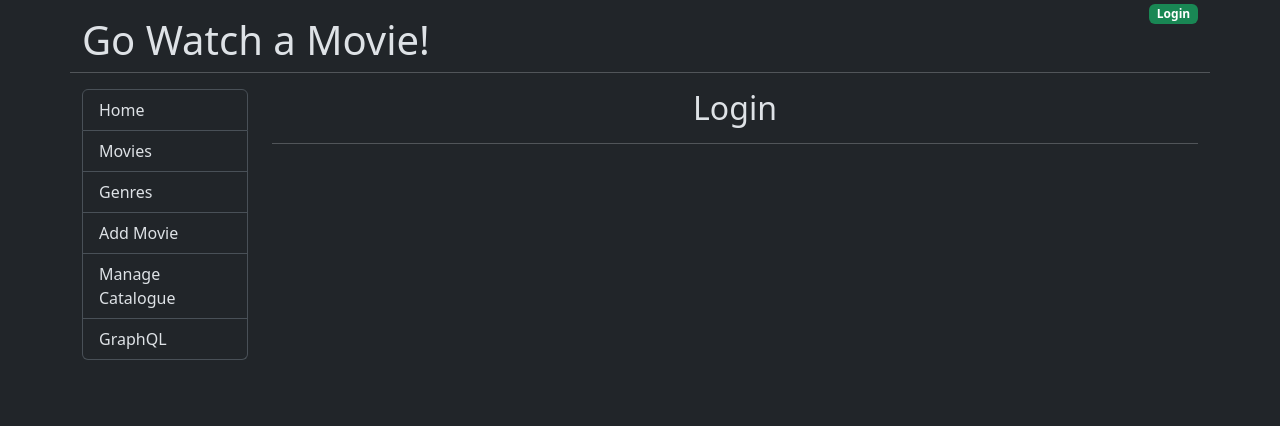
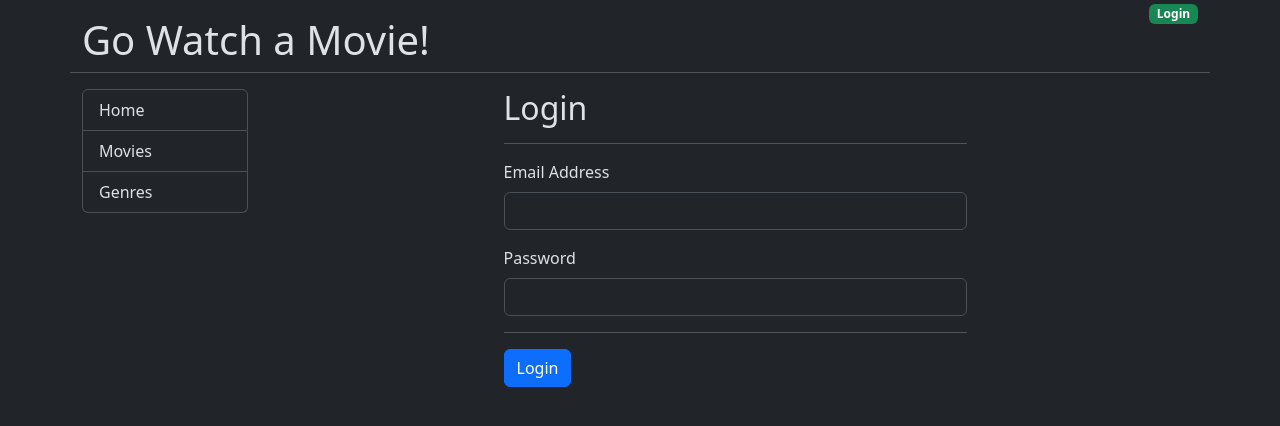
Before and after one commit to VitorCdSouza/go-movies-front-end, a React (Create React App) app: page /login in a window 1280 px wide. Shown: the top 426 px of the page. Built offline with nearby package versions, Linux system fonts and the light colour scheme.

Commit message:
ending first session with react

```diff
--- a/src/App.js
+++ b/src/App.js
@@ -1,6 +1,19 @@
-import { Link, Outlet } from "react-router-dom";
+import { useState } from "react";
+import { Link, Outlet, useNavigate } from "react-router-dom";
+import Alert from "./components/Alert";
 
 function App() {
+  const [jwtToken, setJwtToken] = useState("")
+  const [alertMessage, setAlertMessage] = useState("")
+  const [alertClassName, setAlertClassName] = useState("d-none")
+
+  const navigate = useNavigate()
+
+  const logOut = () => {
+    setJwtToken("")
+    navigate("/")
+  }
+
   return (
     <div className="container">
       <div className="row">
@@ -8,7 +21,11 @@
           <h1 className="mt-3">Go Watch a Movie!</h1>
         </div>
         <div className="col text-end">
-          <Link to="/login"><span className="badge bg-success">Login</span></Link>
+          {jwtToken === ""
+            ? <Link to="/login"><span className="badge bg-success">Login</span></Link>
+            : <a href="#!" onClick={logOut}><span className="badge bg-danger">Logout</span></a>
+          }
+
         </div>
         <hr className="mb-3"></hr>
       </div>
@@ -20,15 +37,26 @@
               <Link to="/" className="list-group-item list-group-item-action">Home</Link>
               <Link to="/movies" className="list-group-item list-group-item-action">Movies</Link>
               <Link to="/genres" className="list-group-item list-group-item-action">Genres</Link>
-              <Link to="/admin/movie/0" className="list-group-item list-group-item-action">Add Movie</Link>
-              <Link to="/manage-catalogue" className="list-group-item list-group-item-action">Manage Catalogue</Link>
-              <Link to="/graphql" className="list-group-item list-group-item-action">GraphQL</Link>
+              {jwtToken !== "" &&
+              <>
+                  <Link to="/admin/movie/0" className="list-group-item list-group-item-action">Add Movie</Link>
+                  <Link to="/manage-catalogue" className="list-group-item list-group-item-action">Manage Catalogue</Link>
+                  <Link to="/graphql" className="list-group-item list-group-item-action">GraphQL</Link>
+              </>
+              }
+
             </div>
           </nav>
         </div>
 
         <div className="col-md-10 col-sm-8">
-          <Outlet />
+          <Alert
+          message={alertMessage}
+          className={alertClassName}
+          />
+          <Outlet context={{
+            jwtToken, setJwtToken, setAlertClassName, setAlertMessage
+          }}/>
         </div>
       </div>
     </div>
--- /dev/null
+++ b/src/components/Alert.js
@@ -0,0 +1,9 @@
+const Alert = (props) => {
+    return (
+        <div className={"alert " + props.className} role="alert">
+            {props.message}
+        </div>
+    )
+}
+
+export default Alert
--- a/src/components/Login.js
+++ b/src/components/Login.js
@@ -1,9 +1,65 @@
+import { useState } from "react"
+import Input from "./form/Input"
+import { useNavigate, useOutletContext } from "react-router-dom"
 
 const Login = () => {
+    const [email, setEmail] = useState("")
+    const [password, setPassword] = useState("")
+
+    const { setJwtToken } = useOutletContext()
+    const { setAlertClassName } = useOutletContext()
+    const { setAlertMessage } = useOutletContext()
+
+    const navigate = useNavigate()
+
+    const handleSubmit = (event) => {
+        event.preventDefault()
+
+        if (email === "a@gmail.com") {
+            setJwtToken("aaa")
+            setAlertClassName("d-none")
+            setAlertMessage("")
+            navigate("/")
+        } else {
+            setAlertClassName("alert-danger")
+            setAlertMessage("Invalid login")
+        }
+        console.log(email, password)
+    }
+
     return (
-        <div className="text-center">
+        <div className="col-md-6 offset-md-3">
             <h2>Login</h2>
             <hr />
+
+            <form onSubmit={handleSubmit}>
+                <Input
+                title="Email Address"
+                type="email"
+                className="form-control"
+                name="email"
+                autoComplete="email-new"
+                onChange={(event) => setEmail(event.target.value)}
+                />
+
+                <Input
+                title="Password"
+                type="password"
+                className="form-control"
+                name="password"
+                autoComplete="password-new"
+                onChange={(event) => setPassword(event.target.value)}
+                />
+
+                <hr />
+
+                <input
+                type="submit"
+                className="btn btn-primary"
+                value="Login"
+                />
+
+            </form>
         </div>
     )
 }
--- /dev/null
+++ b/src/components/form/Input.js
@@ -0,0 +1,25 @@
+import { forwardRef } from "react";
+
+const Input = forwardRef((props, ref) => {
+    return (
+        <div className="mb-3">
+            <label htmlFor={props.name} className="form-label">
+                {props.title}
+            </label>
+            <input
+            type={props.type}
+            className={props.className}
+            id={props.name}
+            ref={ref}
+            name={props.name}
+            placeholder={props.placeholder}
+            onChange={props.onChange}
+            autoComplete={props.autoComplete}
+            value={props.value}>
+            </input>
+            <div className={props.errorDiv}>{props.errorMsg}</div>
+        </div>
+    )
+})
+
+export default Input
```
